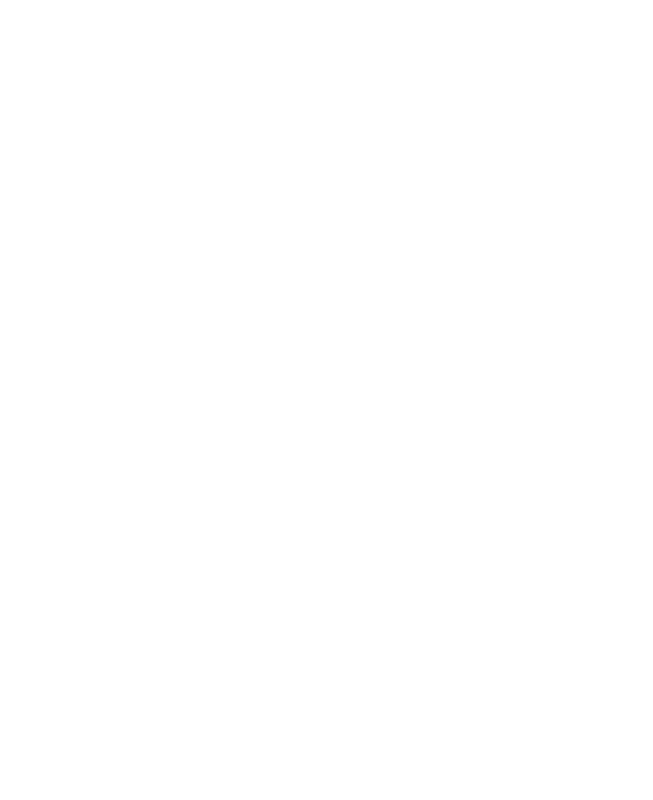
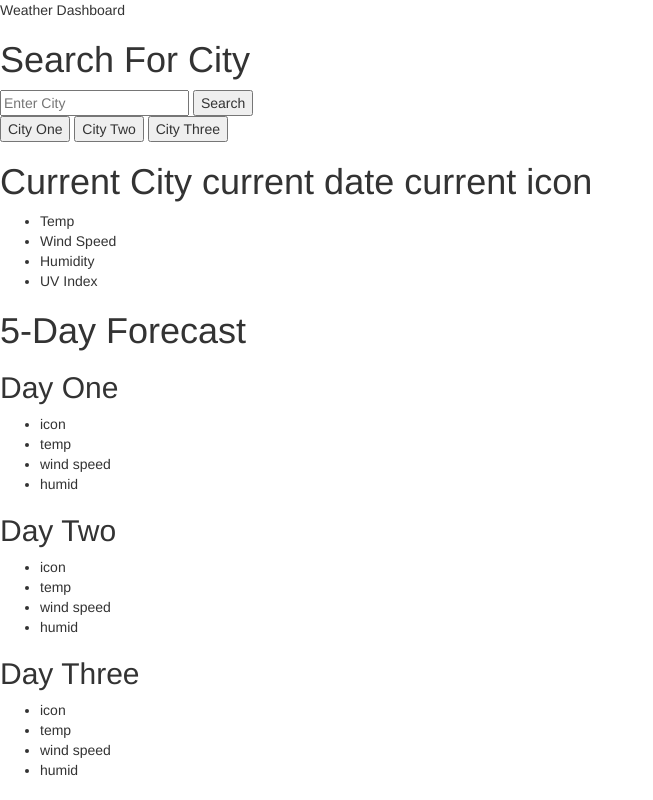
Before and after one commit to lrodenyoder/Weather-Dashboard, a plain HTML site: page index.html in a window 1280 px wide. Shown: the whole page, without its empty margins (0-653 px from the left). Drawn offline with nearby package versions, Linux system fonts and the light colour scheme.

Commit message:
finish HTML skeleton

```diff
--- a/index.html
+++ b/index.html
@@ -9,8 +9,80 @@
     <title>Weather Dashboard</title>
 </head>
 <body>
+    <header>Weather Dashboard</header>
 
+    <main>
+        <article class="left-block">
+            <div id="search-container">
+                <h1>Search For City</h1>
+                <form>
+                    <input type="text" name="search" placeholder="Enter City">
+                    <button type="submit">Search</button>
+                </form>
+            </div>
 
+            <div id="history-container">
+                <!-- Delete all in this container. Will be dynamically generated -->
+                <div>
+                    <button data-city-id="0">City One</button>
+                    <button data-city-id="1">City Two</button>
+                    <button data-city-id="2">City Three</button>
+                </div>
+            </div>
+        </article>
+
+        <article class="right-block">
+            <div id="current-weather-container">
+                <h1>
+                    <span id="current-city">Current City</span>
+                    <span id="current-date">current date</span>
+                    <span id="current-icon">current icon</span>
+                </h1>
+                <!-- Delete all blow here. Will be dynamically generated -->
+                <ul>
+                    <li>Temp</li>
+                    <li>Wind Speed</li>
+                    <li>Humidity</li>
+                    <li>UV Index</li>
+                </ul>
+            </div>
+
+            <div id="five-day-container">
+                <h1>5-Day Forecast</h1>
+                <div id="five-day-card-wrapper">
+                    <!-- Delete all blow here. Will be dynamically generated -->
+                    <div id="day-one-card">
+                        <h2>Day One</h2>
+                        <ul>
+                            <li>icon</li>
+                            <li>temp</li>
+                            <li>wind speed</li>
+                            <li>humid</li>
+                        </ul>
+                    </div>
+                    <div id="day-two-card">
+                        <h2>Day Two</h2>
+                        <ul>
+                            <li>icon</li>
+                            <li>temp</li>
+                            <li>wind speed</li>
+                            <li>humid</li>
+                        </ul>
+                    </div>
+                    <div id="day-three-card">
+                        <h2>Day Three</h2>
+                        <ul>
+                            <li>icon</li>
+                            <li>temp</li>
+                            <li>wind speed</li>
+                            <li>humid</li>
+                        </ul>
+                    </div>
+                </div>
+            </div>
+        </article>
+
+    </main>
 
     <script src="https://cdnjs.cloudflare.com/ajax/libs/moment.js/2.24.0/moment.min.js"></script>
     <script src="./assets/js/script.js"></script>
```
